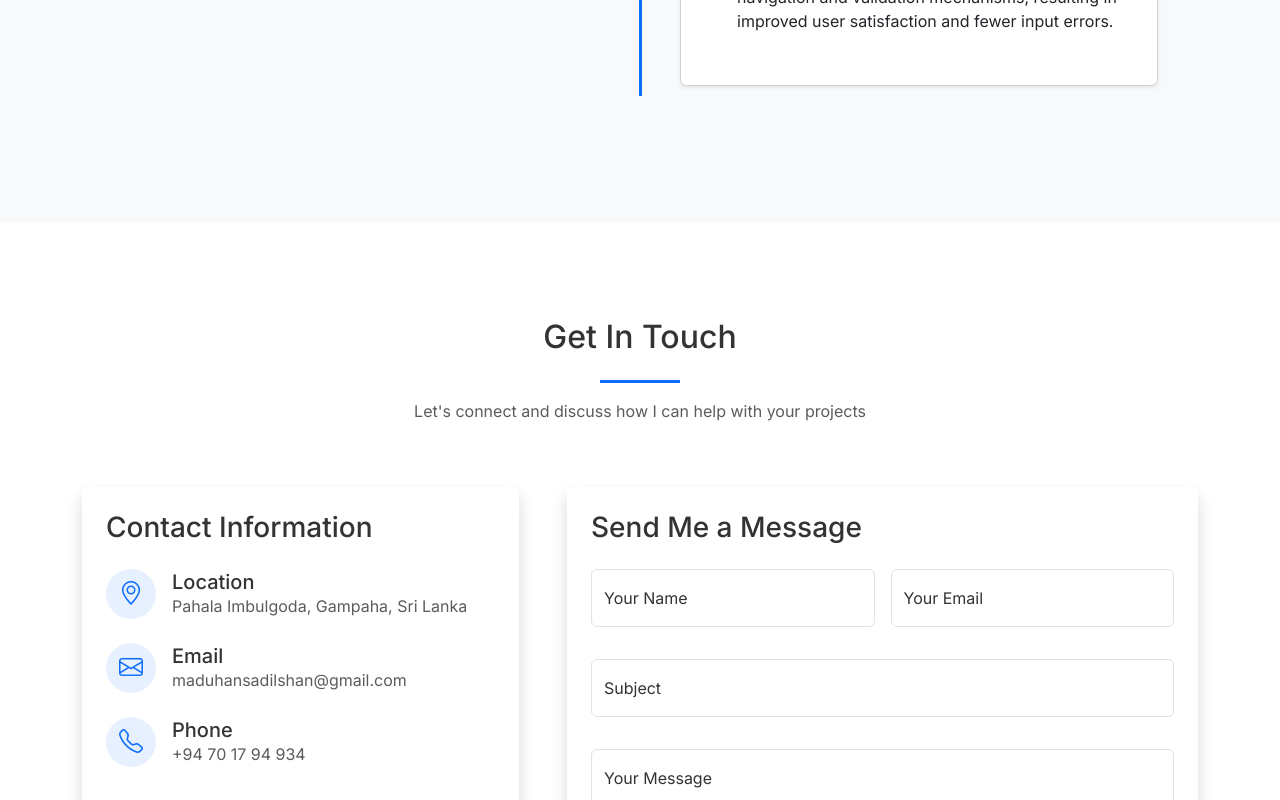
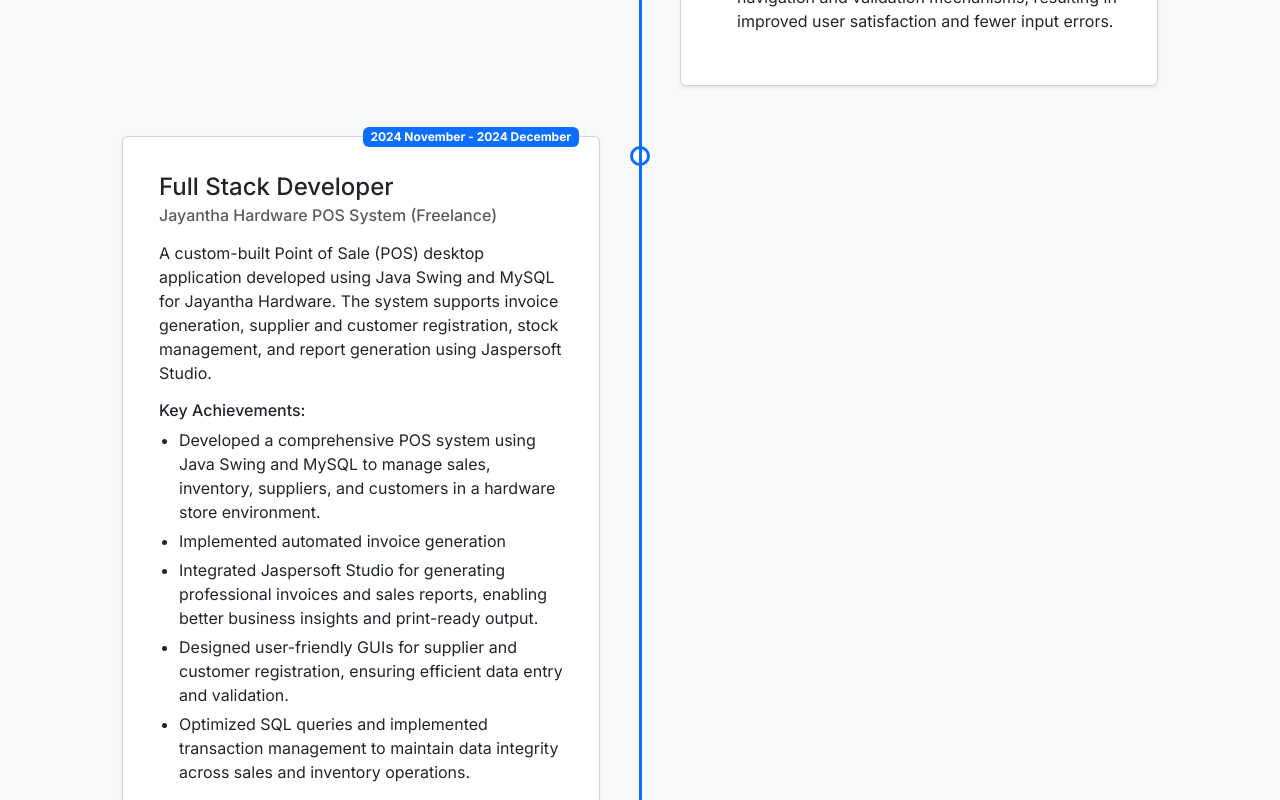
Before and after one commit to sandaru-sdm/sandaru_gunathilake-portfolio, a React (Vite) app: page / in a window 1280 px wide. Shown: the part 9880-10680 px from the top of the page. Built offline with nearby package versions, Linux system fonts and the light colour scheme.

Commit message:
add new experience

```diff
--- a/src/data/portfolioData.js
+++ b/src/data/portfolioData.js
@@ -229,6 +229,21 @@ const portfolioData = {
         "Delivered a clean, responsive layout with intuitive navigation and validation mechanisms, resulting in improved user satisfaction and fewer input errors.",
       ],
     },
+    {
+      id: 5,
+      company: "Jayantha Hardware POS System (Freelance)",
+      position: "Full Stack Developer",
+      period: "2024 November - 2024 December",
+      description:
+        "A custom-built Point of Sale (POS) desktop application developed using Java Swing and MySQL for Jayantha Hardware. The system supports invoice generation, supplier and customer registration, stock management, and report generation using Jaspersoft Studio.",
+      achievements: [
+        "Developed a comprehensive POS system using Java Swing and MySQL to manage sales, inventory, suppliers, and customers in a hardware store environment.",
+        "Implemented automated invoice generation",
+        "Integrated Jaspersoft Studio for generating professional invoices and sales reports, enabling better business insights and print-ready output.",
+        "Designed user-friendly GUIs for supplier and customer registration, ensuring efficient data entry and validation.",
+        "Optimized SQL queries and implemented transaction management to maintain data integrity across sales and inventory operations.",
+      ],
+    },
   ],
 
   education: [
```
